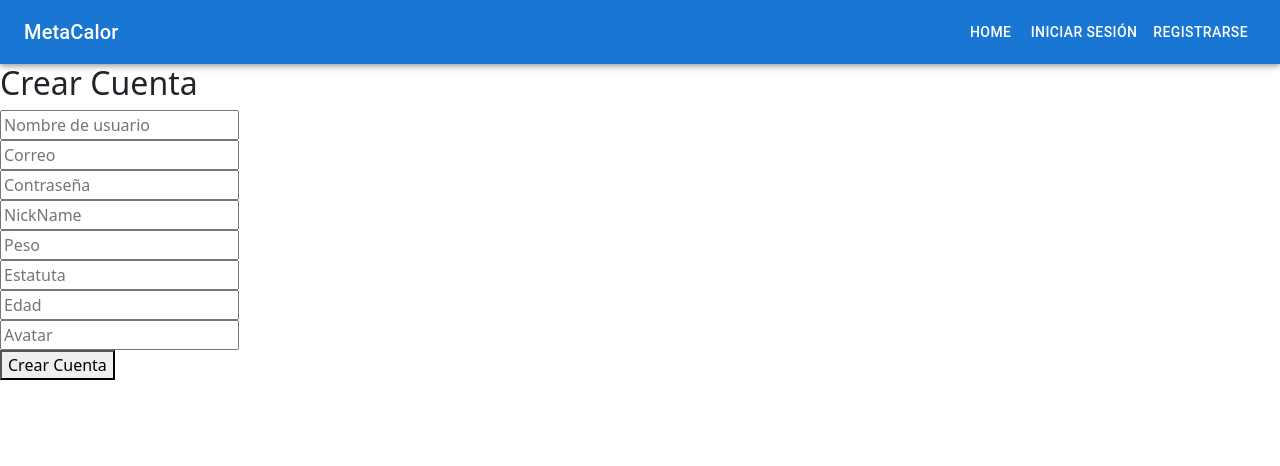
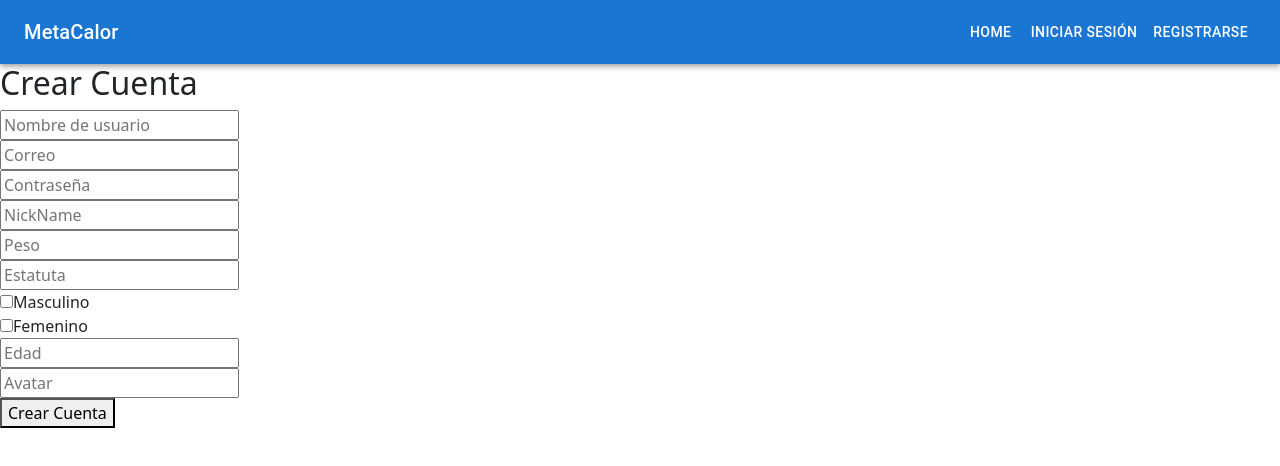
Before and after one commit to RaudelCasas1603/MetaCalor, a React (Create React App) app: page /signup in a window 1280 px wide. Shown: the top 466 px of the page. Built offline with nearby package versions, Linux system fonts and the light colour scheme.

Commit message:
IMC y modificacion BD

```diff
--- a/src/SignUp.js
+++ b/src/SignUp.js
@@ -11,6 +11,10 @@ class SignUp extends Component {
       weight: '',
       height: '',
       age: '',
+      sexo:{
+        masculino:false,
+        femenino:false,
+      },
       avatar: '',
       imc: '',
     };
@@ -25,12 +29,38 @@ class SignUp extends Component {
     });
   }
 
+  handleCheckBox=(event)=>{
+    const{name, checked} = event.target;
+    if(name=== 'masculino' && checked){
+      this.setState(prevState =>({
+        sexo:{
+          masculino:true,
+          femenino: false
+        }
+      }));
+    }else if (name=== 'femenino' && checked){
+      this.setState(prevState =>({
+        sexo:{
+          masculino:false,
+          femenino: true
+        }
+      }));
+    }else{
+      this.setState(prevState => ({
+        sexo: {
+          masculino: false,
+          femenino: false
+        }
+      }));
+    }
+  };
+
   handleSignUp() {
-    const { username, password, name, email, weight, height, age, avatar} = this.state;
-
+    const { username, password, name, email, weight, height, age, avatar, sexo} = this.state;
+    const opciones = sexo.masculino ? "Masculino" : "Femenino";
     // Construir la URL con parámetros de consulta
     const imc = weight / (height * height);
-    const url = `https://metacalor-e.000webhostapp.com/Access/signUp.php?nombre=${name}&correo=${email}&passwd=${password}&nickname=${username}&peso=${weight}&estatura=${height}&edad=${age}&avatar=${avatar}&imc=${imc}`;
+    const url = `https://metacalor-e.000webhostapp.com/Access/signUp.php?nombre=${name}&correo=${email}&passwd=${password}&nickname=${username}&peso=${weight}&estatura=${height}&edad=${age}&sexo=${opciones}&avatar=${avatar}&imc=${imc}`;
     if (!username || !password || !name || !email || !weight || !height || !age || !avatar) {
       alert('Por favor, complete todos los campos.');
       return; // No realizar la solicitud si faltan campos
@@ -110,6 +140,28 @@ class SignUp extends Component {
           />
         </div>
         <div>
+          <label>
+            <input
+              type="checkbox"
+              name="masculino"
+              checked={this.state.sexo.masculino}
+              onChange={this.handleCheckBox}
+            />
+            Masculino
+          </label>
+        </div>
+        <div>
+          <label>
+            <input
+              type="checkbox"
+              name="femenino"
+              checked={this.state.sexo.femenino}
+              onChange={this.handleCheckBox}
+            />
+            Femenino
+          </label>
+        </div>
+        <div>
           <input
             type="number"
             name="age"
--- a/src/Welcome.js
+++ b/src/Welcome.js
@@ -1,11 +1,9 @@
 
 import React from 'react'
-import Spline from '@splinetool/react-spline';
 
 export default function Welcome() {
   return (
     <div>
-        <Spline scene="https://prod.spline.design/qigPQzdTK7kWSHXR/scene.splinecode" />
         <h1>¡Bienvenido!</h1>
         <a href="/login">Iniciar sesión</a>
         <br />
```
Also changed, not shown: package.json (+3 -8 lines), 1 other file (tests, documents, lock files or other folders).
